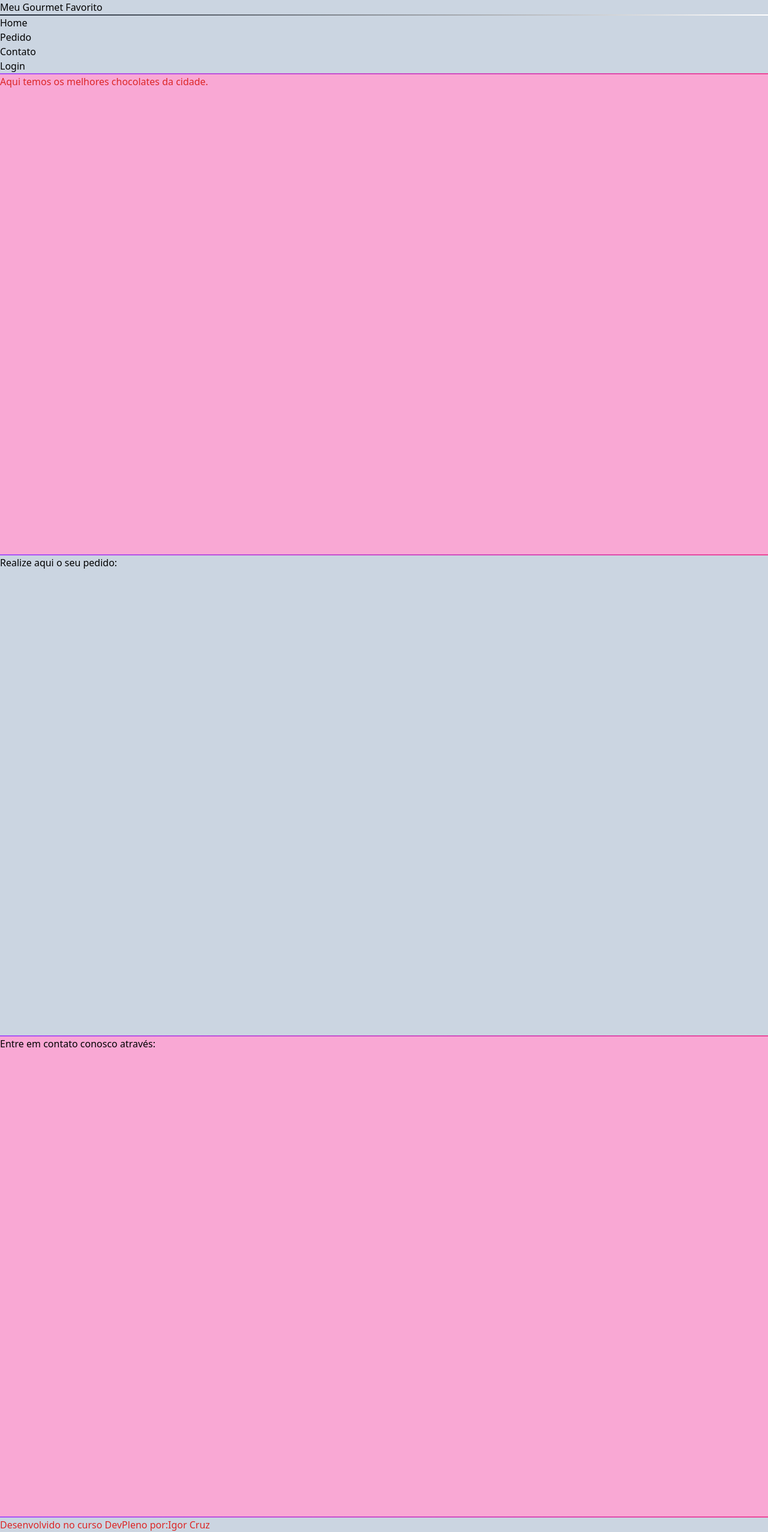
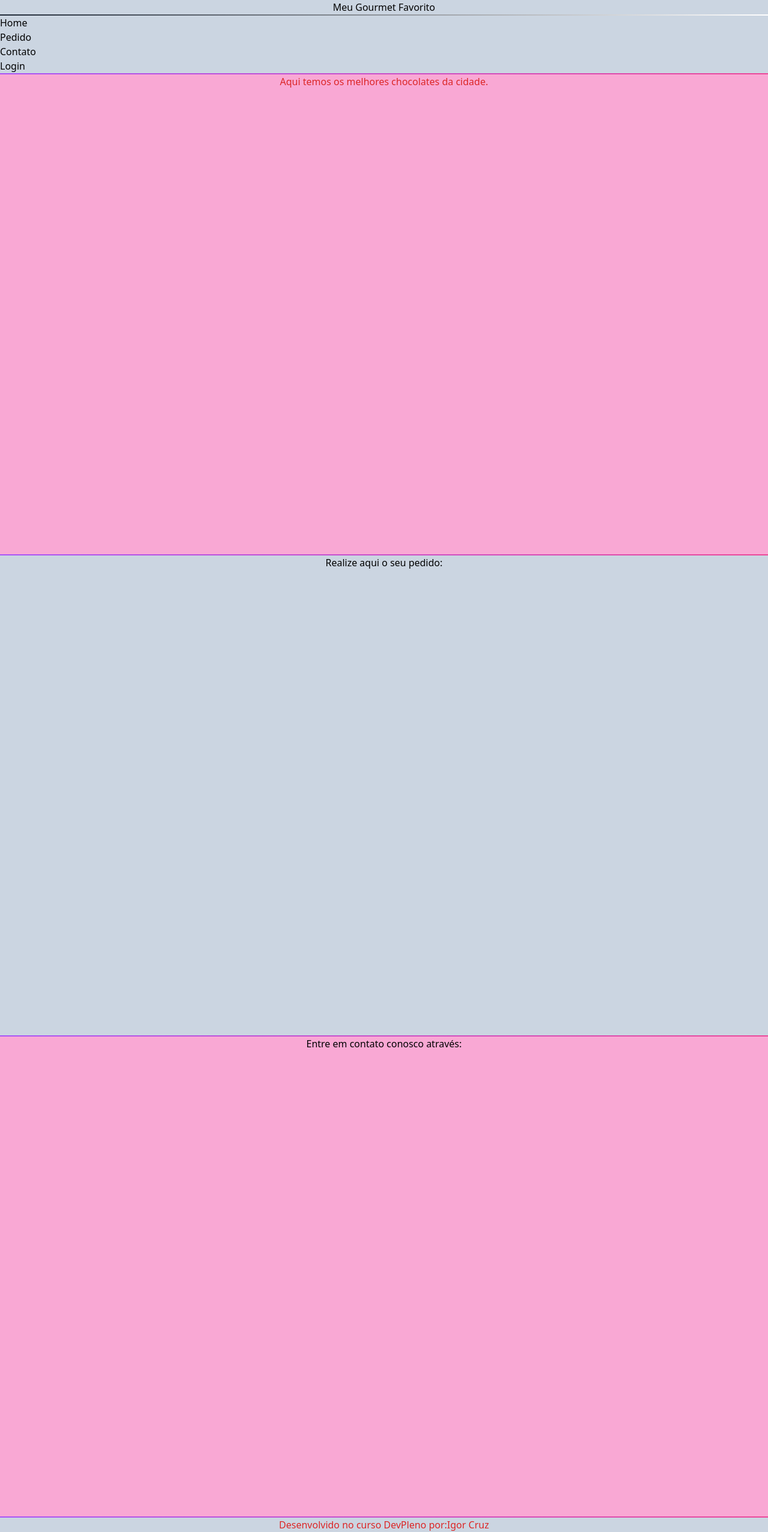
Before and after one commit to Igor-Cruz/MeuGourmetFavorito, a Next.js app: page / in a window 1280 px wide. Shown: the whole page at 60% size. Built offline with nearby package versions, Linux system fonts and the light colour scheme.

Commit message:
Inserido o next/link no menu

```diff
--- a/app/landinpage/index.tsx
+++ b/app/landinpage/index.tsx
@@ -16,7 +16,7 @@ export default function Landinpage() {
         <section id='Home' className='h-screen bg-pink-300' >
           <div  >
             <div >
-              <h1 className='text-red-600'>Aqui temos os melhores chocolates da cidade.</h1>
+              <h1 className='text-red-600 text-center '>Aqui temos os melhores chocolates da cidade.</h1>
               <p> </p>
             </div>
             <div>
@@ -29,7 +29,7 @@ export default function Landinpage() {
         </div>
         <section id='Pedido' className='h-screen bg-slate-300'>
           <div>
-            <h2>Realize aqui o seu pedido:</h2>
+            <h2 className='text-center'>Realize aqui o seu pedido:</h2>
             <form>
 
             </form>
@@ -40,7 +40,7 @@ export default function Landinpage() {
         </div>
         <section id='Contato' className='h-screen bg-pink-300'>
           <div>
-            <h2>Entre em contato conosco através:</h2>
+            <h2 className='text-center'>Entre em contato conosco através:</h2>
             <div>
 
             </div>
--- a/components/Footer/index.tsx
+++ b/components/Footer/index.tsx
@@ -1,8 +1,8 @@
 export default function Footer() {
   return (
-    <footer className='  bg-slate-300 text-red-600'>
-      <div>
-        <h1 ><a href='https://www.linkedin.com/in/igor-cruz-ti/' target="_blank">Desenvolvido no curso DevPleno por:Igor Cruz</a> </h1>
+    <footer className=' bg-slate-300 text-red-600 '>
+      <div >
+        <h1 className='text-center'><a href='https://www.linkedin.com/in/igor-cruz-ti/' target="_blank">Desenvolvido no curso DevPleno por:Igor Cruz</a> </h1>
       </div>
     </footer>
   )
--- a/components/Navbar/index.tsx
+++ b/components/Navbar/index.tsx
@@ -1,20 +1,23 @@
+import Link from "next/link"
+
 export default function Navbar() {
   return (
-    <nav>
-      <ul className='bg-slate-300'>
-        <li>
-          <a href="#Home" >Home</a>
+    <nav >
+      <ul className='bg-slate-300 '>
+
+        <li >
+          <Link href='#Home'>Home</Link>
+        </li>
+
+        <li >
+          <Link href='#Pedido'>Pedido</Link>
         </li>
 
         <li>
-          <a href="#Pedido">Pedido</a>
+          <Link href='#Contato'>Contato</Link>
         </li>
 
-        <li>
-          <a href="#Contato">Contato</a>
-        </li>
-
-        <li>
+        <li >
           <a href="login.tsx" target="_blank">Login</a>
         </li>
 
```
